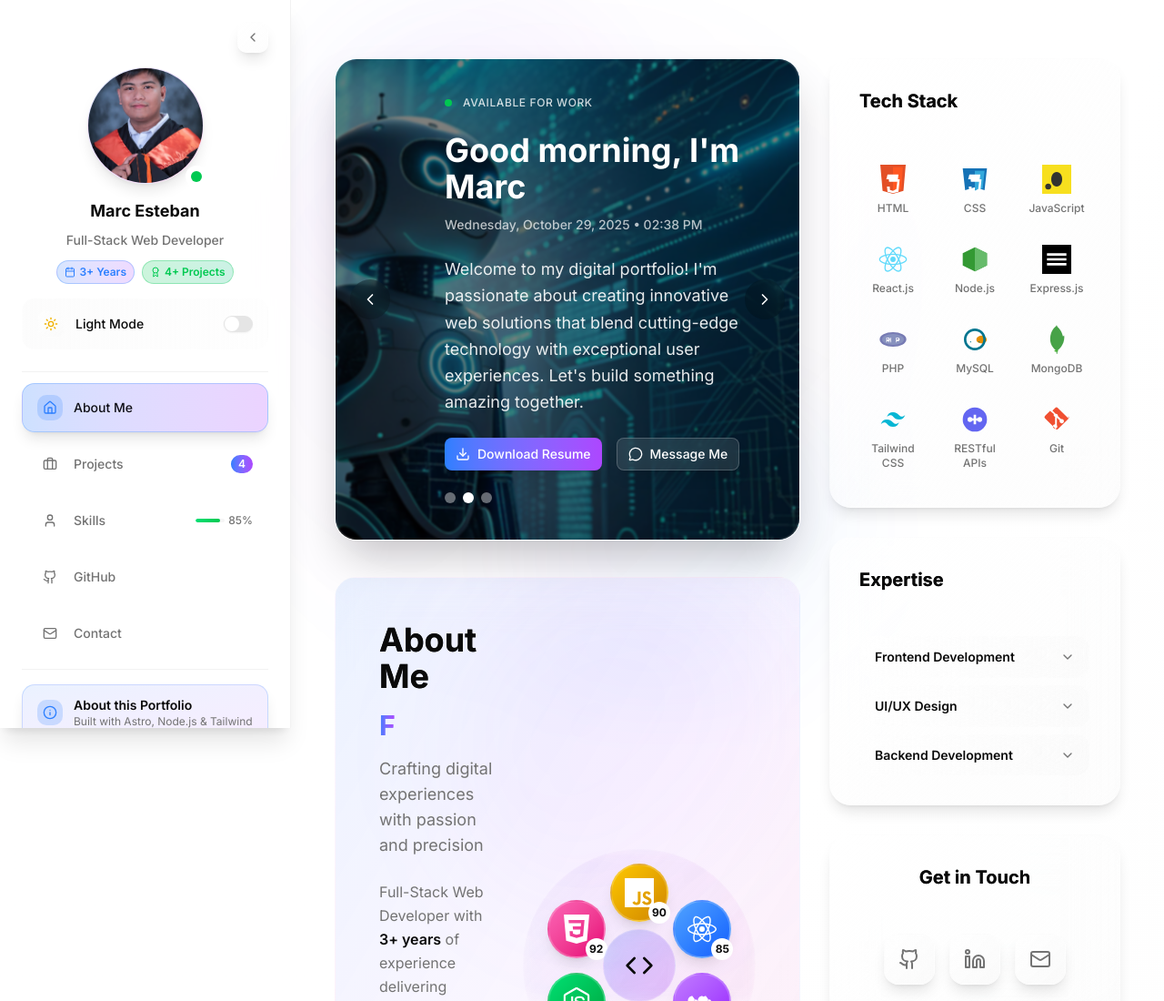
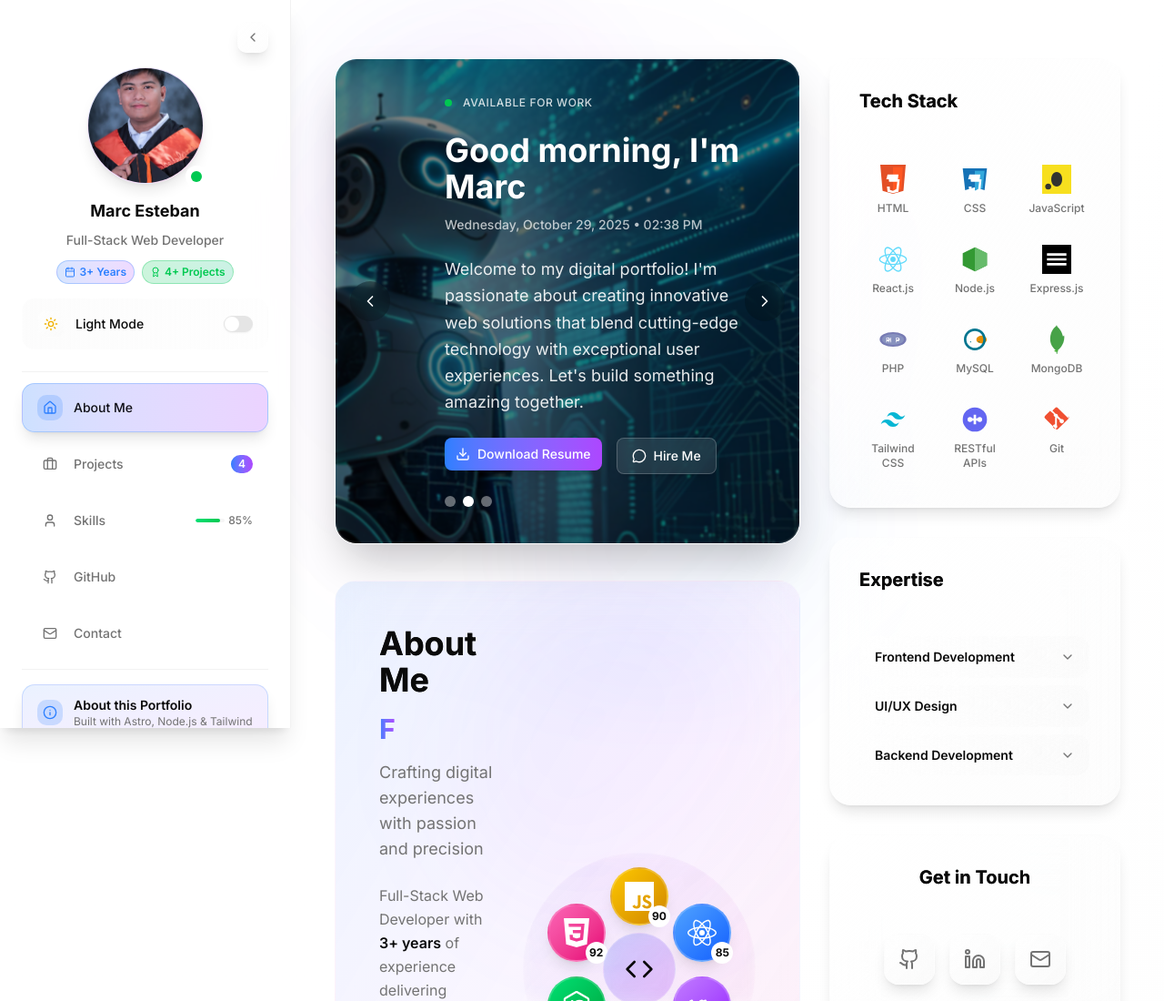
Before and after one commit to MarcEsteban04/My-Portfolio, an Astro site in the folder frontend/: page / in a window 1280 px wide. Shown: the top 1100 px of the page at 91% size. Built offline with nearby package versions, Linux system fonts and the light colour scheme; Astro itself is replaced by a stand-in of ours.

Commit message:
Initial commit

```diff
--- a/frontend/src/components/HeroSection.tsx
+++ b/frontend/src/components/HeroSection.tsx
@@ -119,11 +119,12 @@ export function HeroSection() {
 
           <Button
             variant="outline"
+            size="lg"
             className="px-6 py-3 gap-2 bg-white/10 backdrop-blur-sm border-white/20 hover:bg-white/20 hover:border-white/30 transition-all duration-300 shadow-lg hover:shadow-xl text-white"
             onClick={() => setCurrentSection('contact')}
           >
             <MessageCircle className="w-4 h-4" />
-            Message Me
+            Hire Me
           </Button>
         </div>
 
```
